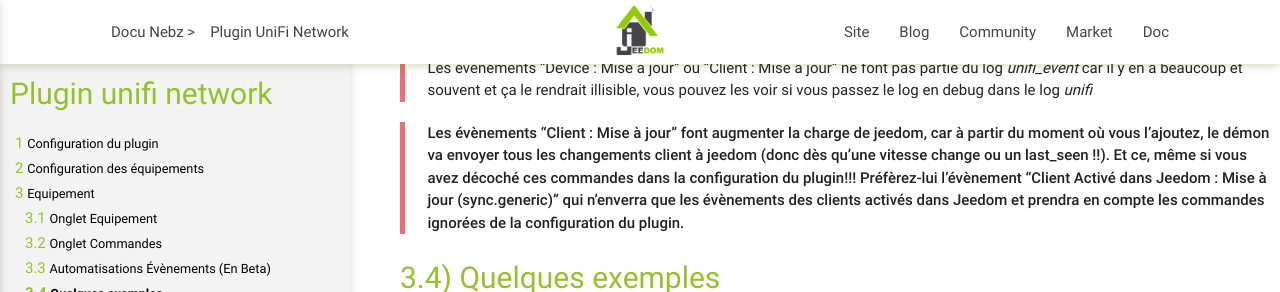
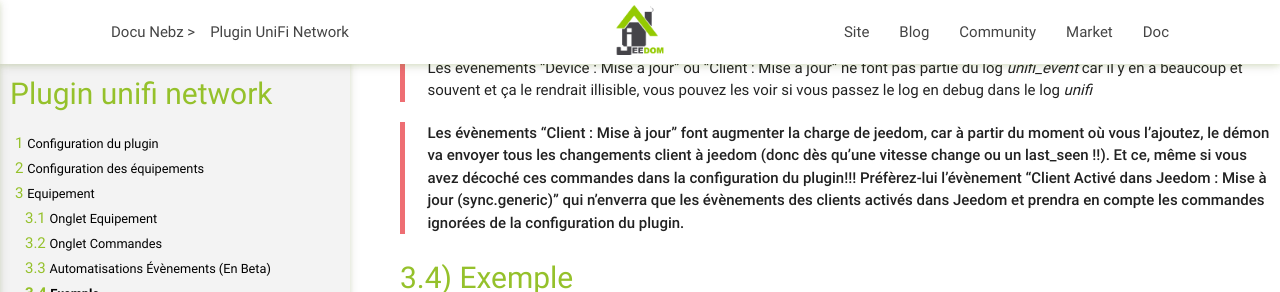
Before and after one commit to NebzHB/jeedom_docs, a Jekyll site: the page built from plugins/unifi/fr_FR/index.md, in a window 1280 px wide and 900 px high, scrolled down 3214 px, cut to the strip 0-292 px from the top of the window. Built offline with Jekyll 4.4.1, drawn with Linux system fonts in a browser that asks for light colours.

Commit message:
Update index.md

```diff
--- a/plugins/unifi/fr_FR/index.md
+++ b/plugins/unifi/fr_FR/index.md
@@ -129,10 +129,11 @@
 
 > **Les évènements "Client : Mise à jour" font augmenter la charge de jeedom, car à partir du moment où vous l'ajoutez, le démon va envoyer tous les changements client à jeedom (donc dès qu'une vitesse change ou un last_seen !!). Et ce, même si vous avez décoché ces commandes dans la configuration du plugin!!! Préfèrez-lui l'évènement "Client Activé dans Jeedom : Mise à jour (sync.generic)" qui n'enverra que les évènements des clients activés dans Jeedom et prendra en compte les commandes ignorées de la configuration du plugin.**
 
-Quelques exemples
------------------
+Exemple
+-------
 
-![image](https://github.com/NebzHB/jeedom_docs/assets/28622481/cd773146-1564-49f0-9334-f543df5eeed3)
+![image](https://github.com/NebzHB/jeedom_docs/assets/28622481/2908ff03-a8a0-4cd4-86bf-3f149786db0c)
+
 
 
 Astuces & FAQ
```
